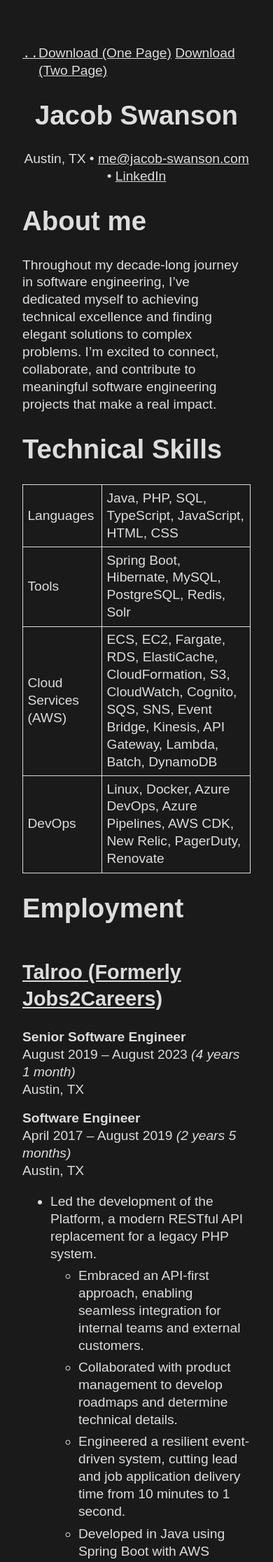
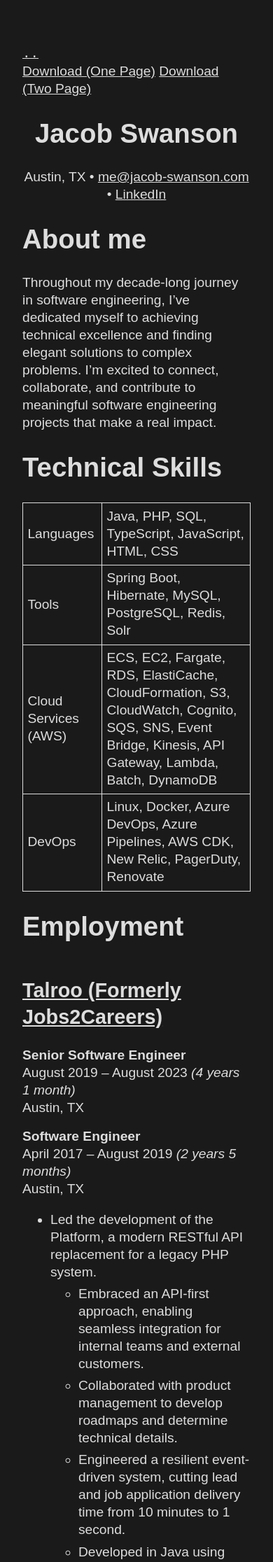
Before and after one commit to jacob-swanson/personal-site, a Jekyll site: the page built from src/resume.md, in a window 390 px wide. Shown: the top 2232 px of the page at 70% size. Built offline with Jekyll 4.4.1, drawn with Linux system fonts in a browser that asks for light colours.

Commit message:
Fix backlink and download links colliding on mobile

```diff
--- a/src/_includes/style.css
+++ b/src/_includes/style.css
@@ -146,3 +146,9 @@
     flex-direction: row;
     justify-content: space-between;
 }
+
+@media screen and (max-width: 600px) {
+    .resume-header {
+        flex-direction: column;
+    }
+}
```
